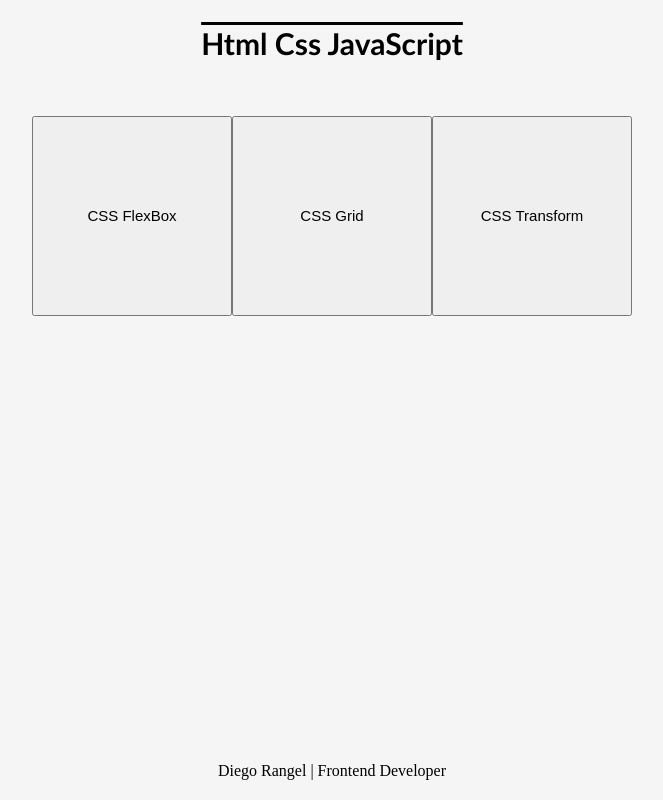
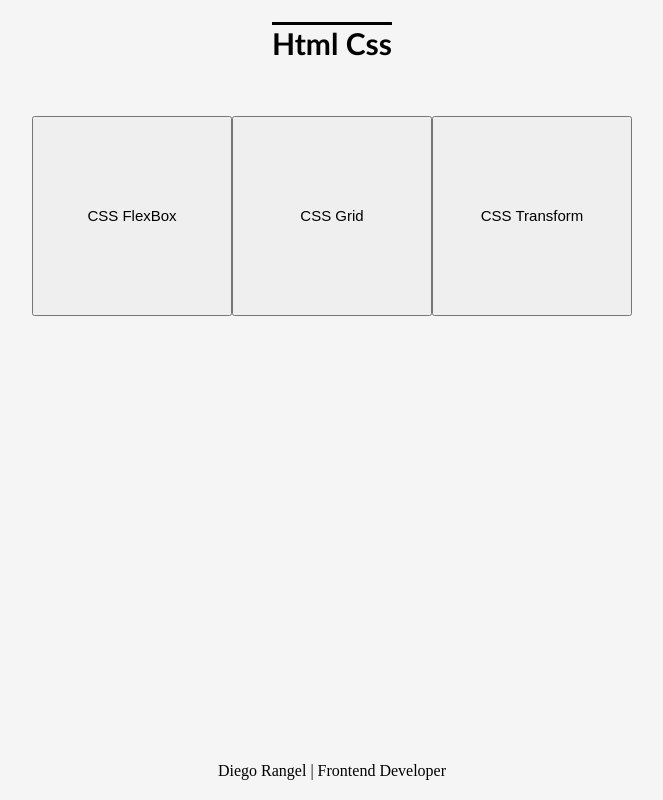
Before and after one commit to dirangel/studyCss, a plain HTML site: page main/index.html in a window 1280 px wide. Shown: the whole page, without its empty margins (308-971 px from the left). Drawn offline with Linux system fonts and the light colour scheme.

Commit message:
Atulização titulo da home

```diff
--- a/main/index.html
+++ b/main/index.html
@@ -12,7 +12,7 @@
 <body>
   <div>
     <section class="section">
-      <h1>Html  Css  JavaScript </h1>
+      <h1>Html  Css </h1>
         <div class="item id1">
           <button btn btn1><a href="../modelos/flexBox/index.html">CSS FlexBox</a></button>
           <button btn btn2><a href="../modelos/grid/grid.html">CSS Grid</a></button>
```
